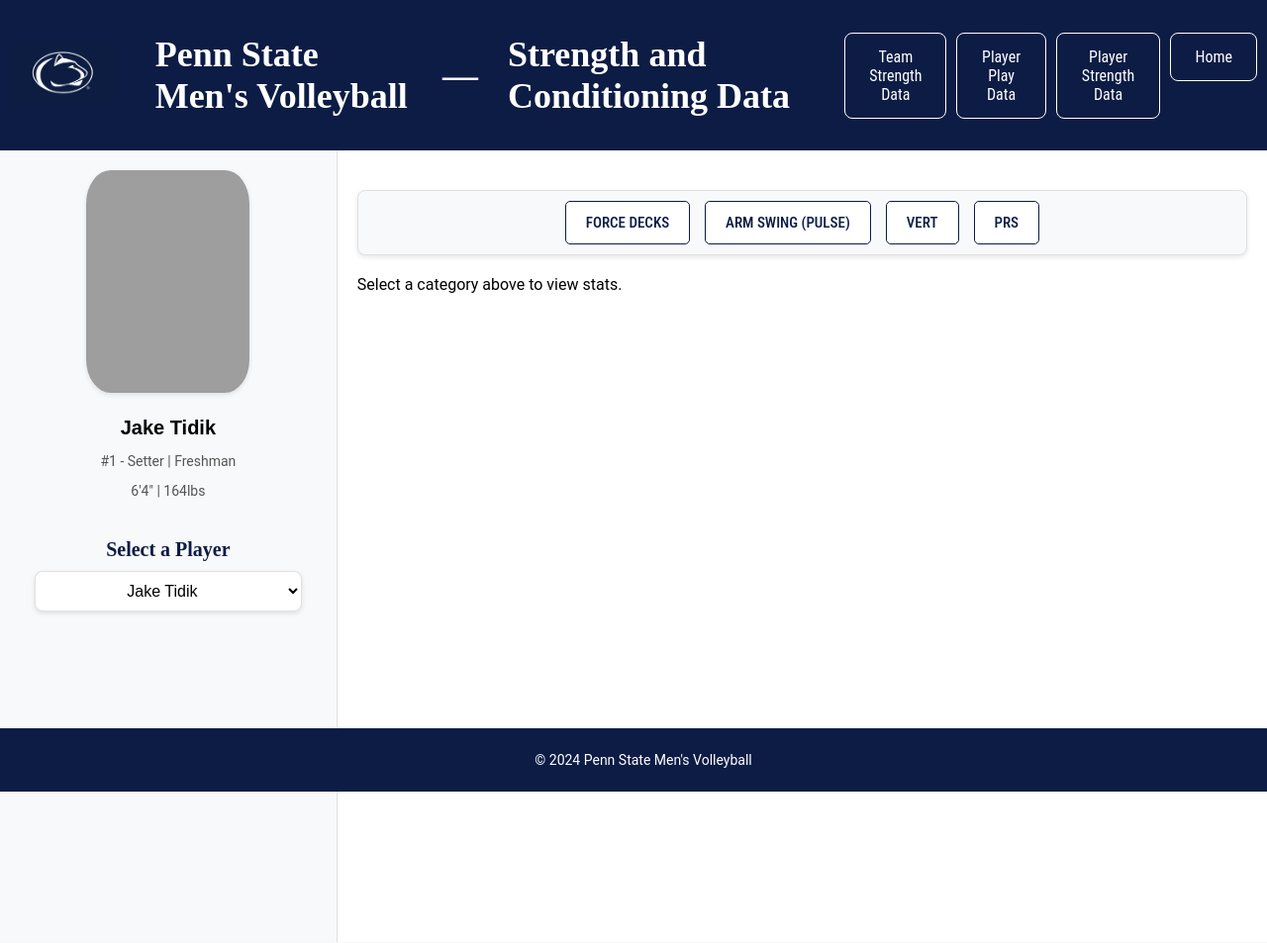
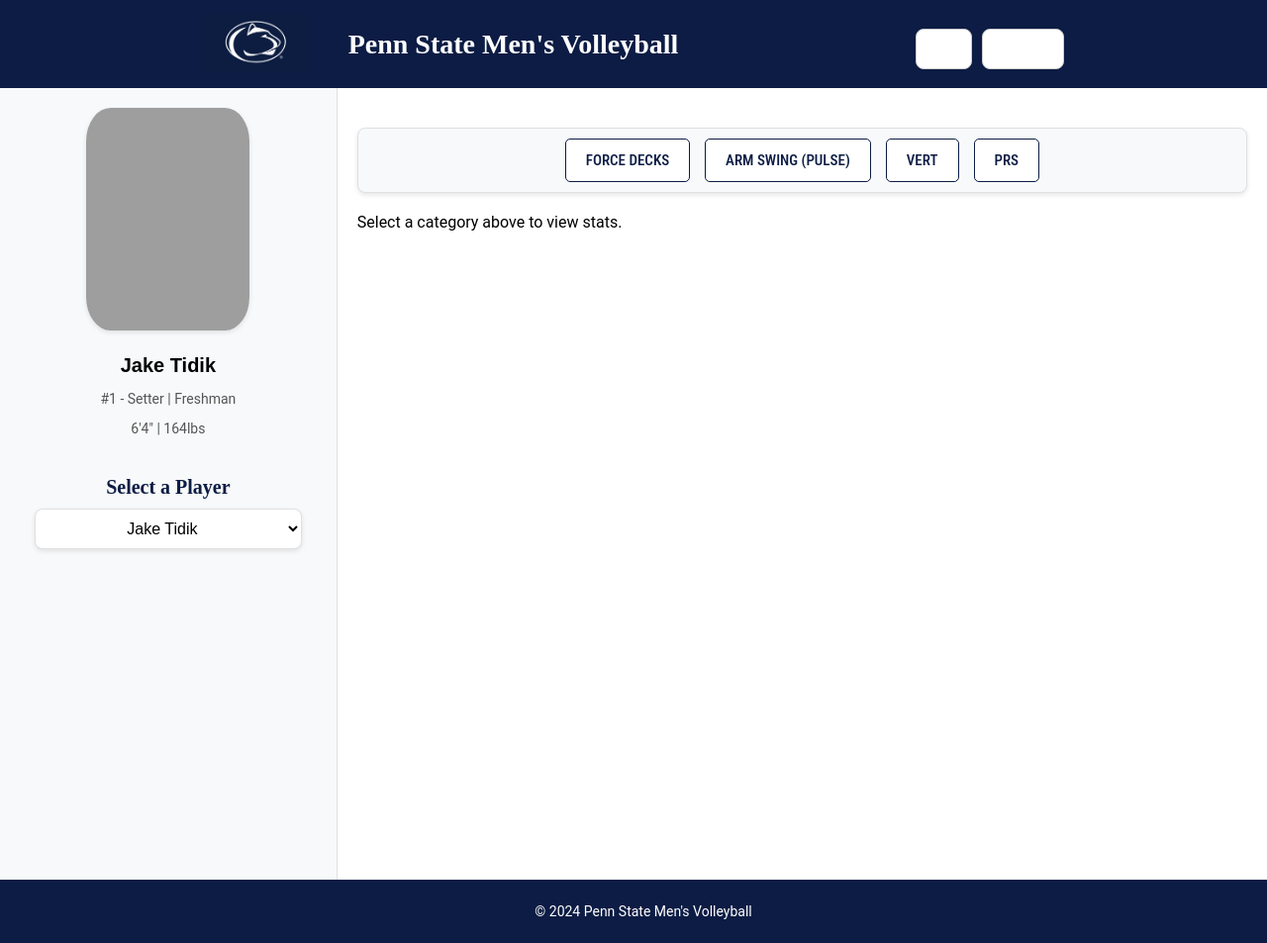
Before and after one commit to sachbij06/psu_mvb_data, a Flask app: page /player_strength in a window 1280 px wide. Shown: the whole page at 99% size. Run offline with Flask 3, Linux system fonts and the light colour scheme; grey boxes are pictures that could not be loaded.

Commit message:
save work

```diff
--- a/static/style.css
+++ b/static/style.css
@@ -8,10 +8,10 @@ body {
 
 header {
     font-family: 'Roboto Slab', serif;
-    font-size: 18px;
+    font-size: 14px;
     background-color: #0c1c44;
     color: white;
-    padding: 10px;
+    padding: 5px;
     display: flex;
     justify-content: space-evenly;
     align-items: center;
@@ -57,7 +57,6 @@ header {
 
 .tabs button:hover {
     background-color: #1e407c;
-    transform: scale(1.05);
     box-shadow: 0px 4px 10px rgba(0, 0, 0, 0.2);
 }
 
@@ -237,7 +236,6 @@ footer {
     color: white;
     text-align: center;
     padding: 10px;
-    position: fixed;
     bottom: 0;
     width: 100%;
 }
@@ -328,9 +326,9 @@ nav{
 }
 
 nav button {
-    background-color: #0c1c44;
-    color: #ffffff;
-    border: 1px solid #ffffff;
+    background-color: transparent;
+    color: inherit;
+    border: 0.5px solid #ffffff;
     padding: 14px 24px;
     font-family: 'Roboto Condensed', sans-serif;
     font-size: 16px;
@@ -343,7 +341,7 @@ nav button {
 
 nav button:hover {
     background-color: #1e407c;
-    transform: scale(1.05);
+    color: white;
     box-shadow: 0px 4px 10px rgba(0, 0, 0, 0.2);
 }
 
@@ -375,8 +373,7 @@ nav button:hover {
 }
 
 #category-buttons button:hover {
-    background-color: #e6eaf2;
-    transform: scale(1.05);
+    background-color: #0c1c44;
     box-shadow: 0px 4px 8px rgba(0, 0, 0, 0.15);
 }
 
@@ -387,3 +384,53 @@ nav button:hover {
     transform: scale(1.05);
     box-shadow: 0px 4px 10px rgba(0, 0, 0, 0.2);
 }
+
+/* General Dropdown Styles */
+.dropbtn {
+    background-color: #0c1c44;
+    color: #0c1c44;
+    padding: 12px 20px;
+    font-size: 16px;
+    border: none;
+    border-radius: 8px;
+    cursor: pointer;
+    font-family: 'Roboto Condensed', sans-serif;
+}
+
+.dropbtn:hover, .dropbtn:focus {
+    background-color: #1e407c;
+    box-shadow: 0px 4px 10px rgba(0, 0, 0, 0.2);
+}
+
+.dropdown {
+    position: relative;
+    display: inline-block;
+}
+
+.dropdown-content {
+    display: none;
+    position: absolute;
+    background-color: #ffffff;
+    min-width: 200px;
+    box-shadow: 0px 8px 16px rgba(0, 0, 0, 0.2);
+    z-index: 1;
+    border-radius: 8px;
+    padding: 5px 0;
+    overflow: hidden;
+}
+
+.dropdown-content a {
+    color: #0c1c44;
+    padding: 12px 16px;
+    text-decoration: none;
+    display: block;
+    transition: background-color 0.3s ease;
+}
+
+.dropdown-content a:hover {
+    background-color: #f0f0f0;
+}
+
+.show {
+    display: block;
+}
--- a/templates/player_strength.html
+++ b/templates/player_strength.html
@@ -12,18 +12,30 @@
             <img src="static/psu_logo.png" alt="PSU Logo" class="logo">
         </a>
         <h1>Penn State Men's Volleyball</h1>
-            <h1>—</h1>
-            <h1>Strength and Conditioning Data</h1>
     </div>
     <nav>
         <ul class="tabs">
-                <li><button onclick="location.href='/team_strength'">Team Strength Data</button></li>
-                <li><button onclick="location.href='/player_practice'">Player Play Data</button></li>
-                <li><button onclick="location.href='/player_strength'">Player Strength Data</button></li>
-                <li><button onclick="location.href='/home'">Home</button></li>
+            <li class="dropdown">
+                <button onclick="toggleDropdown('teamDropdown')" class="dropbtn">Team</button>
+            </li>
+            <div id="teamDropdown" class="dropdown-content">
+                <a href="/team_strength">Strength & Conditioning</a>
+                <a href="/team_practice">On-Court Performance</a>
+            </div>
+            <li class="dropdown">
+                <button onclick="toggleDropdown('individualDropdown')" class="dropbtn">Individual</button>
+
+            </li>
+            <div id="individualDropdown" class="dropdown-content">
+                <a href="/player_strength">Strength & Conditioning</a>
+                <a href="/player_practice">On-Court Performance</a>
+            </div>
         </ul>
     </nav>
 </header>
+
+
+
 
     <!-- MAIN CONTENT -->
     <div class="main-container">
@@ -122,6 +134,25 @@
                 updatePlayerProfile();
             }
         });
+
+
+    function toggleDropdown(dropdownId) {
+        document.getElementById(dropdownId).classList.toggle("show");
+}
+
+    // Close the dropdown if the user clicks outside of it
+    window.onclick = function (event) {
+        if (!event.target.matches('.dropbtn')) {
+            const dropdowns = document.getElementsByClassName("dropdown-content");
+            for (let i = 0; i < dropdowns.length; i++) {
+                const openDropdown = dropdowns[i];
+                if (openDropdown.classList.contains('show')) {
+                    openDropdown.classList.remove('show');
+                }
+            }
+        }
+    };
+
     </script>
 </body>
 </html>
```
Lines whose indentation alone changed are shown as unchanged.
